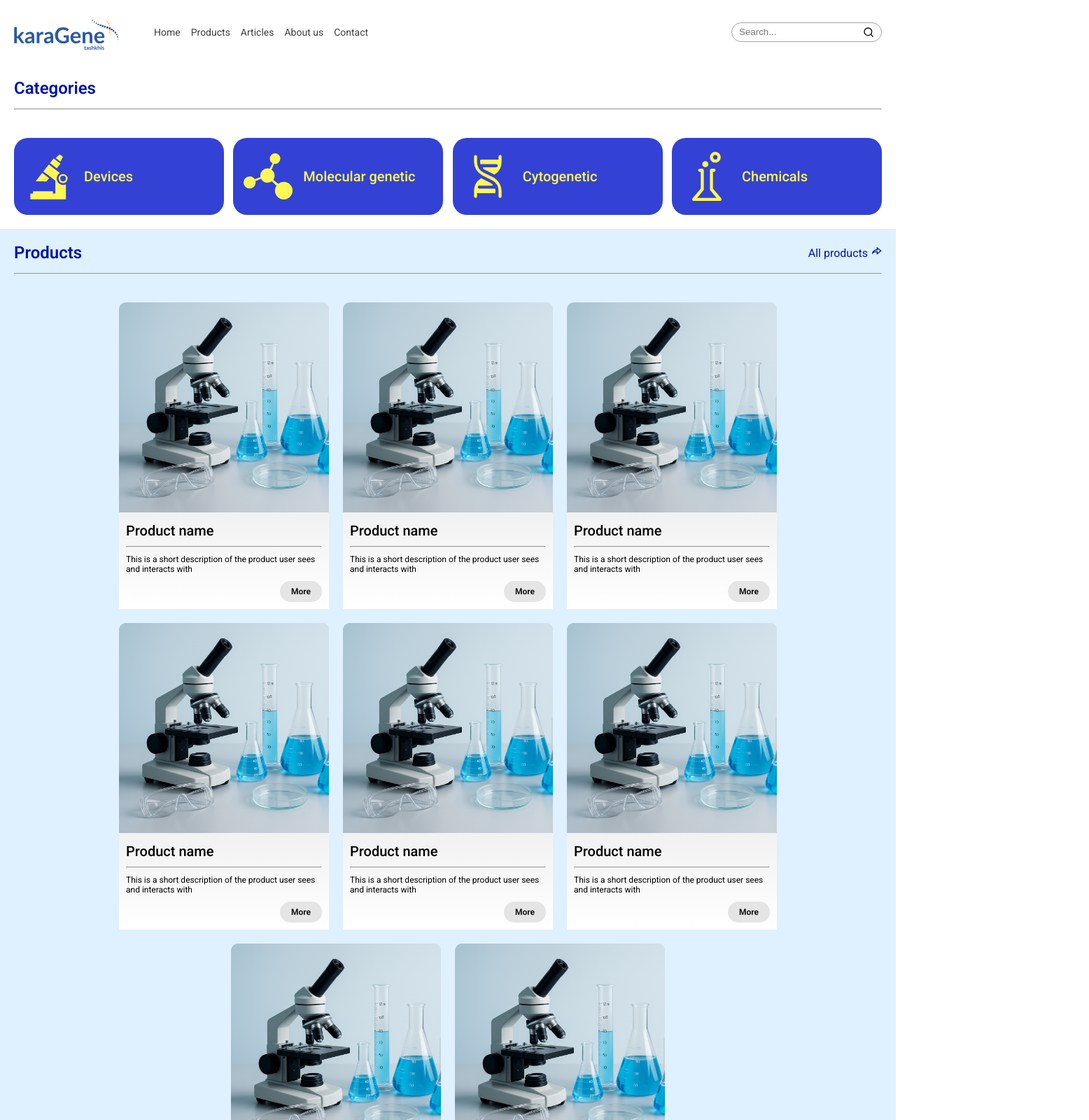
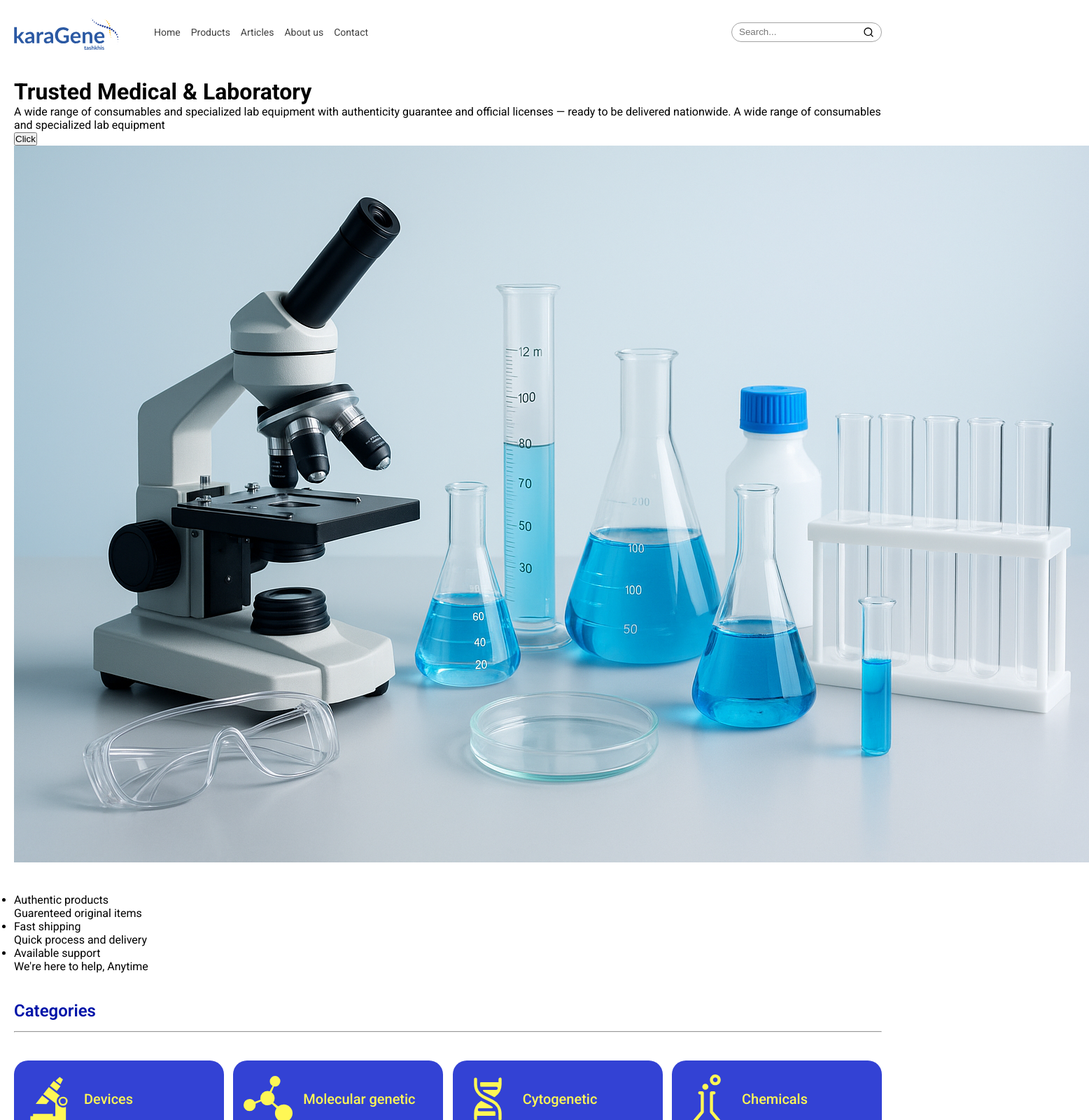
Before and after one commit to Team-JuJus/KGT, a Next.js app: page /en in a window 1280 px wide. Shown: the top 1600 px of the page at 70% size, 1556 px wide, since content can reach past the window. Built offline with nearby package versions, Linux system fonts and the light colour scheme.

Commit message:
Added main banner structure

```diff
--- a/src/app/[lang]/page.tsx
+++ b/src/app/[lang]/page.tsx
@@ -1,4 +1,5 @@
 import CategorySection from "@/components/root-page/CategorySection";
+import MainSection from "@/components/root-page/MainSection";
 import ProductsSection from "@/components/root-page/ProductsSection";
 
 interface HomeProps {
@@ -10,6 +11,7 @@ const Home: React.FC<HomeProps> = async ({ params }) => {
 
   return (
     <main>
+      <MainSection lang={lang} />
       <CategorySection lang={lang} />
       <ProductsSection lang={lang} />
     </main>
--- /dev/null
+++ b/src/components/root-page/MainSection.tsx
@@ -0,0 +1,42 @@
+import React from "react";
+
+interface MainSectionProps {
+  lang: string;
+}
+const MainSection: React.FC<MainSectionProps> = () => {
+  return (
+    <section>
+      <div>
+        <div>
+          <h1>Trusted Medical & Laboratory</h1>
+          <p>
+            A wide range of consumables and specialized lab equipment with
+            authenticity guarantee and official licenses — ready to be delivered
+            nationwide. A wide range of consumables and specialized lab
+            equipment
+          </p>
+          <button>Click</button>
+        </div>
+
+        <img src="lab-image-2.png" alt="Banner" />
+      </div>
+
+      <ul>
+        <li>
+          <p>Authentic products</p>
+          <p>Guarenteed original items</p>
+        </li>
+        <li>
+          <p>Fast shipping</p>
+          <p>Quick process and delivery</p>
+        </li>
+        <li>
+          <p>Available support</p>
+          <p>We&apos;re here to help, Anytime</p>
+        </li>
+      </ul>
+    </section>
+  );
+};
+
+export default MainSection;
```
Also changed, not shown: src/components/root-page/MainSection.module.css (added).
